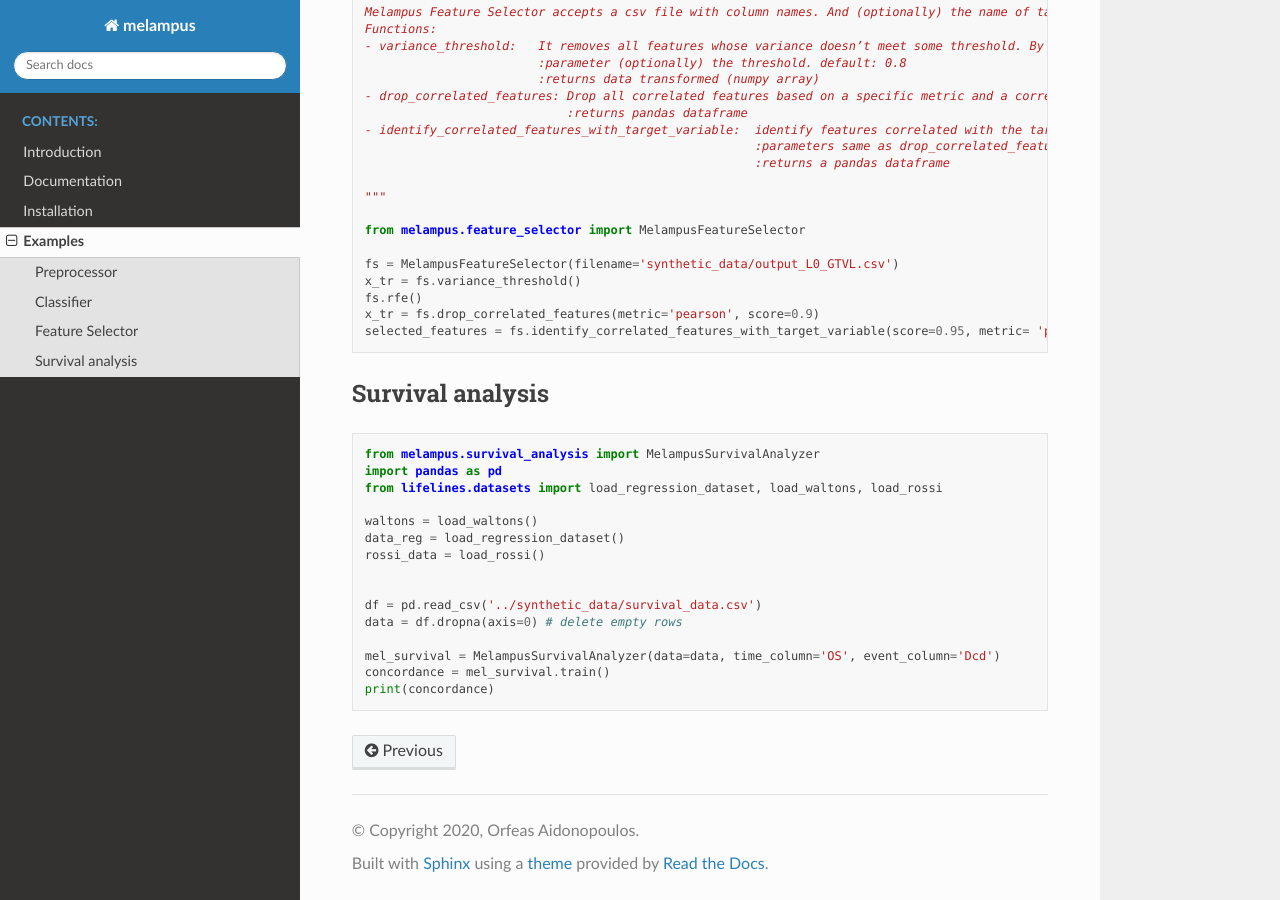
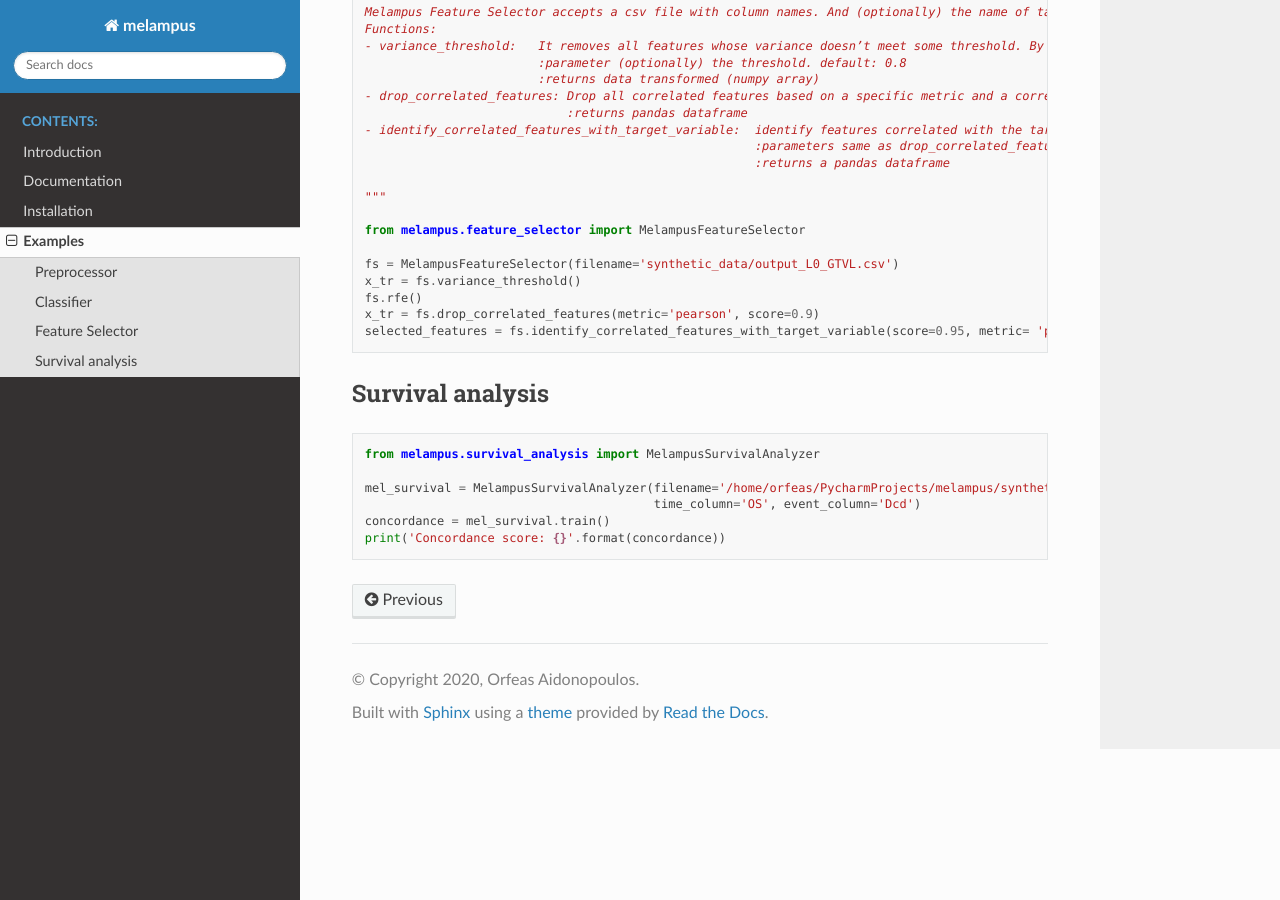
Before and after one commit to medgift/quantimage-melampus, a Sphinx documentation site: the page built from docs/source/examples.rst, in a window 1280 px wide and 900 px high, scrolled down 1327 px. Built offline with Sphinx 7.4.7 and the Read the Docs theme 2.0.0, drawn with Linux system fonts in a browser that asks for light colours.

Commit message:
update survival analysis example

```diff
--- a/docs/source/examples.rst
+++ b/docs/source/examples.rst
@@ -93,17 +93,8 @@ Survival analysis
 .. code-block:: python
 
     from melampus.survival_analysis import MelampusSurvivalAnalyzer
-    import pandas as pd
-    from lifelines.datasets import load_regression_dataset, load_waltons, load_rossi
 
-    waltons = load_waltons()
-    data_reg = load_regression_dataset()
-    rossi_data = load_rossi()
-
-
-    df = pd.read_csv('../synthetic_data/survival_data.csv')
-    data = df.dropna(axis=0) # delete empty rows
-
-    mel_survival = MelampusSurvivalAnalyzer(data=data, time_column='OS', event_column='Dcd')
+    mel_survival = MelampusSurvivalAnalyzer(filename='/home/orfeas/PycharmProjects/melampus/synthetic_data/survival_data.csv',
+                                            time_column='OS', event_column='Dcd')
     concordance = mel_survival.train()
-    print(concordance)
+    print('Concordance score: {}'.format(concordance))
```
